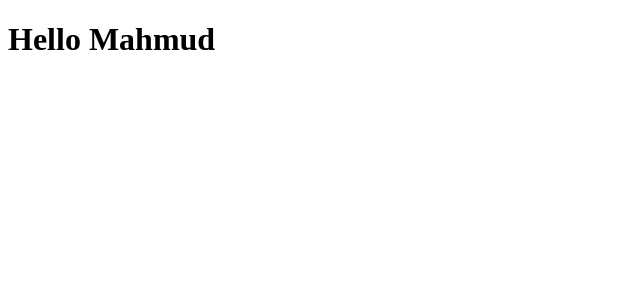
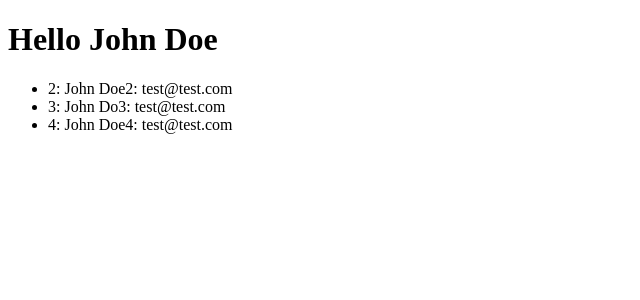
Before and after one commit to mdmahmudurrahman/angular4-syntax, an Angular app: page / in a window 1280 px wide. Shown: the top 300 px of the page, without its empty margins (0-640 px from the left). Built offline with nearby package versions, Linux system fonts and the light colour scheme.

Commit message:
Using objects and interface

```diff
--- /dev/null
+++ b/src/app/components/Customer.ts
@@ -0,0 +1,6 @@
+// Using interface
+export interface Customer {
+  id:number,
+  name:string,
+  email: string
+}
--- a/src/app/components/sandbox.component.ts
+++ b/src/app/components/sandbox.component.ts
@@ -2,18 +2,47 @@ import { Constructor } from 'make-error';
 import { template } from '@angular-devkit/schematics/src';
 import { NgModel } from '@angular/forms/src/directives';
 import { Component, NgModule } from '@angular/core';
+import { Customer } from './Customer';
 
 @Component({
   selector: 'sandbox',
   template: `
-    <h1>Hello {{name}}</h1>
+    <h1>Hello {{customer.name}}</h1>
+    <ul>
+    <li *ngFor="let customer of customers">
+      {{ customer.id }}: {{ customer.name}}: {{customer.email}}
+    </li>
+  </ul>
   `
 })
 
 export class SandboxComponent {
-  name:string = "John Doe";
+  customer:Customer;
+  customers:Customer[];
 
   constructor() {
-    this.name = "Mahmud";
+    this.customer = {
+      id: 1,
+      name: "John Doe",
+      email: "test@test.com"
+    }
+
+    this.customers = [
+      {
+        id: 2,
+        name: "John Doe2",
+        email: "test@test.com"
+      },
+      {
+        id: 3,
+        name: "John Do3",
+        email: "test@test.com"
+      },
+      {
+        id: 4,
+        name: "John Doe4",
+        email: "test@test.com"
+      }
+    ]
   }
 }
```
